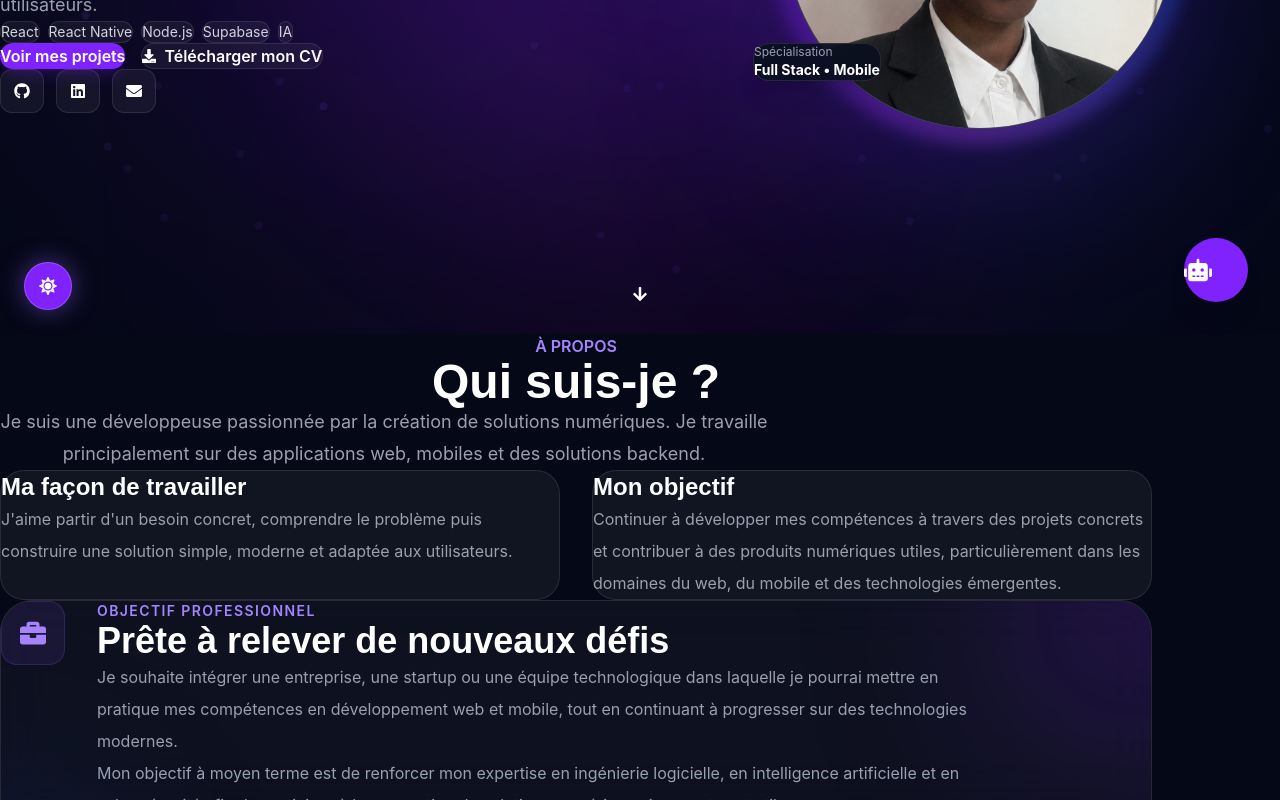
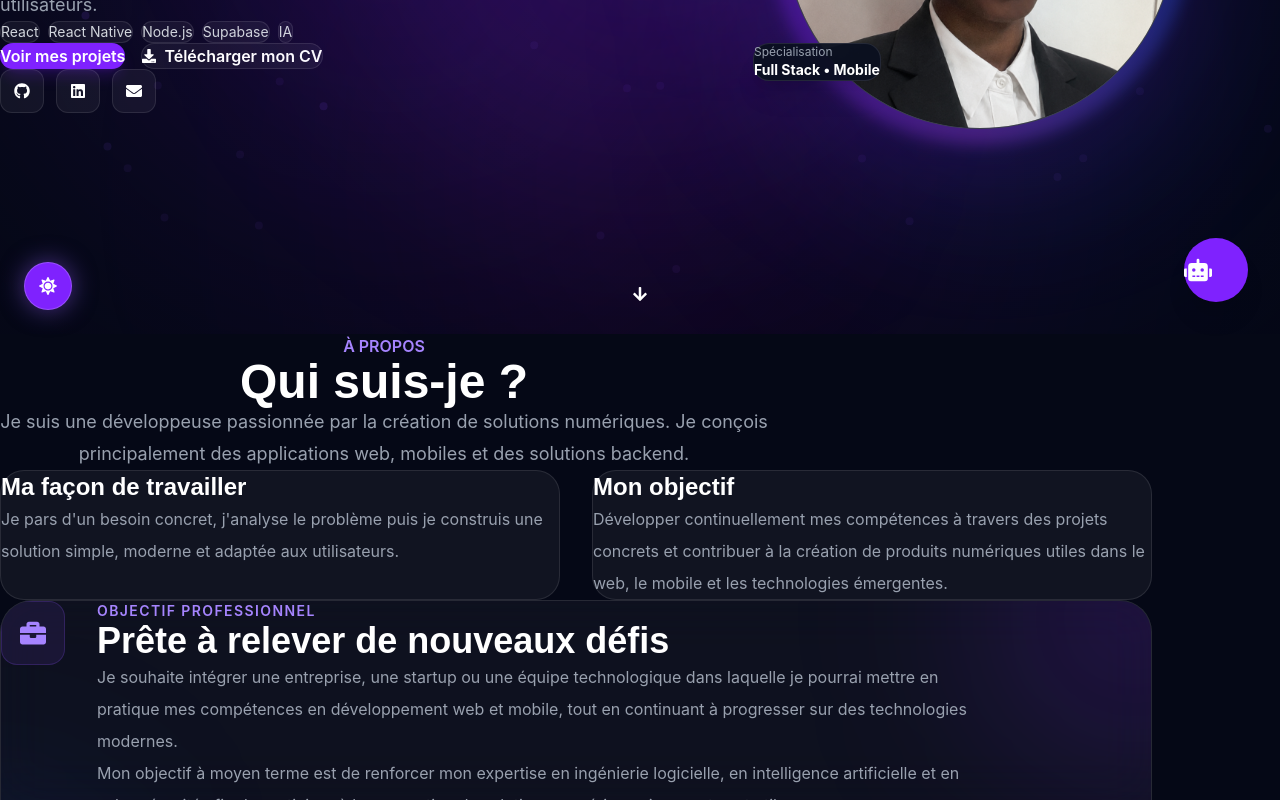
Before and after one commit to khadijandiayeeeh-cpu/portfolio, a React app: page / in a window 1280 px wide. Shown: the part 466-1266 px from the top of the page. Built offline with nearby package versions, Linux system fonts and the light colour scheme; the HTML template or start-up script is replaced by a standard one.

Commit message:
mise a jour du portfolio

```diff
--- a/src/components/sections/About.tsx
+++ b/src/components/sections/About.tsx
@@ -2,16 +2,21 @@ import { motion } from "framer-motion";
 
 export default function About() {
   return (
-    <section id="about" className="py-28 px-6">
+    <section
+      id="about"
+      className="py-24 px-6"
+    >
       <div className="max-w-6xl mx-auto">
 
+        {/* INTRODUCTION */}
         <motion.div
-          initial={{ opacity: 0, y: 40 }}
+          initial={{ opacity: 0, y: 15 }}
           whileInView={{ opacity: 1, y: 0 }}
-          viewport={{ once: true }}
-          transition={{ duration: 0.7 }}
-          className="text-center"
+          viewport={{ once: true, amount: 0.15 }}
+          transition={{ duration: 0.35 }}
+          className="text-center max-w-3xl mx-auto"
         >
+
           <p className="text-violet-400 font-semibold mb-3">
             À PROPOS
           </p>
@@ -20,48 +25,78 @@ export default function About() {
             Qui suis-je ?
           </h2>
 
-          <p className="mt-6 max-w-3xl mx-auto text-gray-400 leading-8 text-lg">
+          <p className="mt-6 text-gray-400 leading-8 text-lg">
             Je suis une développeuse passionnée par la création de
-            solutions numériques. Je travaille principalement sur des
+            solutions numériques. Je conçois principalement des
             applications web, mobiles et des solutions backend.
           </p>
+
         </motion.div>
 
-        <div className="grid md:grid-cols-2 gap-8 mt-16">
 
+        {/* CARTES */}
+        <div className="grid md:grid-cols-2 gap-8 mt-14">
+
+          {/* FAÇON DE TRAVAILLER */}
           <motion.div
-            initial={{ opacity: 0, x: -40 }}
-            whileInView={{ opacity: 1, x: 0 }}
-            viewport={{ once: true }}
-            className="p-8 rounded-3xl bg-white/5 border border-white/10"
+            initial={{ opacity: 0, y: 15 }}
+            whileInView={{ opacity: 1, y: 0 }}
+            viewport={{ once: true, amount: 0.1 }}
+            transition={{ duration: 0.35 }}
+            className="
+              p-8
+              rounded-3xl
+              bg-white/5
+              border
+              border-white/10
+              transition-colors
+              duration-300
+              hover:border-violet-500/30
+            "
           >
+
             <h3 className="text-2xl font-bold text-white mb-4">
               Ma façon de travailler
             </h3>
 
             <p className="text-gray-400 leading-8">
-              J'aime partir d'un besoin concret, comprendre le problème
-              puis construire une solution simple, moderne et adaptée
+              Je pars d'un besoin concret, j'analyse le problème puis
+              je construis une solution simple, moderne et adaptée
               aux utilisateurs.
             </p>
+
           </motion.div>
 
+
+          {/* OBJECTIF */}
           <motion.div
-            initial={{ opacity: 0, x: 40 }}
-            whileInView={{ opacity: 1, x: 0 }}
-            viewport={{ once: true }}
-            className="p-8 rounded-3xl bg-white/5 border border-white/10"
+            initial={{ opacity: 0, y: 15 }}
+            whileInView={{ opacity: 1, y: 0 }}
+            viewport={{ once: true, amount: 0.1 }}
+            transition={{ duration: 0.35, delay: 0.04 }}
+            className="
+              p-8
+              rounded-3xl
+              bg-white/5
+              border
+              border-white/10
+              transition-colors
+              duration-300
+              hover:border-violet-500/30
+            "
           >
+
             <h3 className="text-2xl font-bold text-white mb-4">
               Mon objectif
             </h3>
 
             <p className="text-gray-400 leading-8">
-              Continuer à développer mes compétences à travers des
-              projets concrets et contribuer à des produits numériques
-              utiles, particulièrement dans les domaines du web,
-              du mobile et des technologies émergentes.
+              Développer continuellement mes compétences à travers
+              des projets concrets et contribuer à la création de
+              produits numériques utiles dans le web, le mobile
+              et les technologies émergentes.
             </p>
+
           </motion.div>
 
         </div>
```
